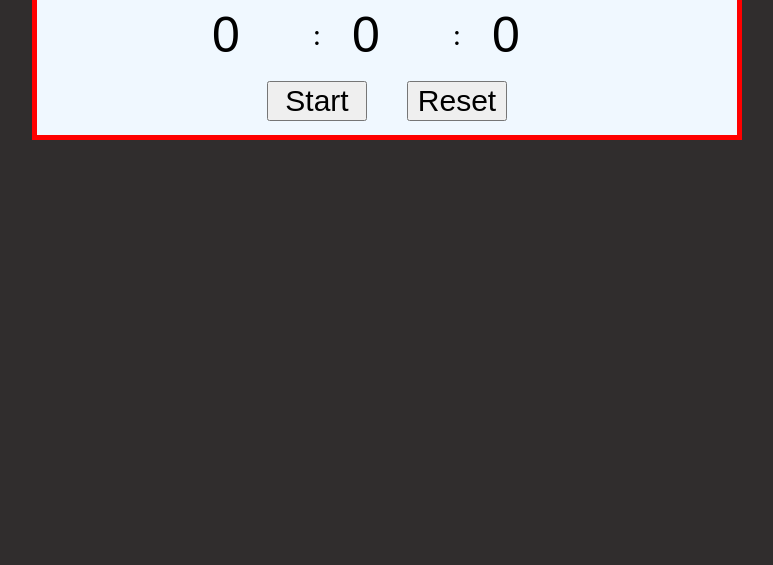
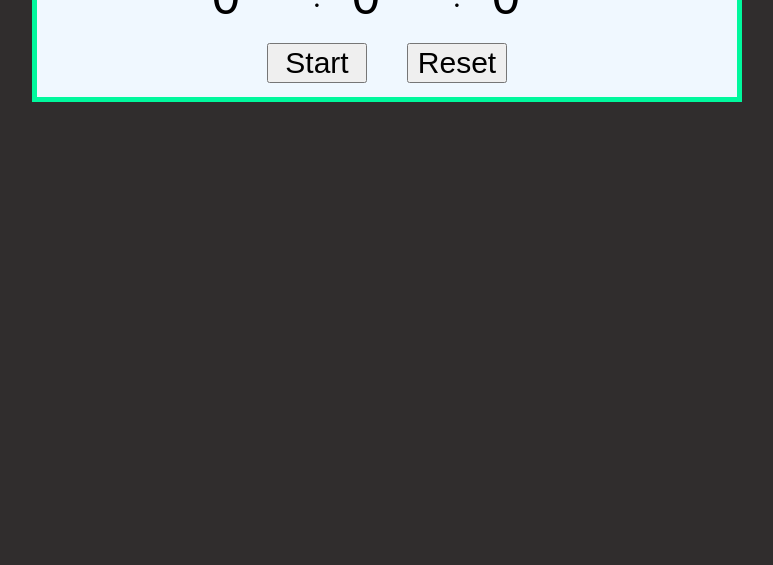
Before and after one commit to CameronHoying/Time-Wise, a plain HTML site: page index.html in a window 1280 px wide. Shown: the part 235-800 px from the top of the page, without its empty margins (253-1026 px from the left). Drawn offline with Linux system fonts and the light colour scheme.

Commit message:
Add files via upload

```diff
--- a/style.css
+++ b/style.css
@@ -19,7 +19,7 @@ h2 {
     width: 700px;
     background-color: aliceblue;
     margin: 0 auto;
-    border: 5px solid #ff0000;
+    border: 5px solid #00f89d;
 
     display: grid;
     grid-template-columns: repeat(5, 1fr);
```
Also changed, not shown: index.html (+0 -1 lines).
